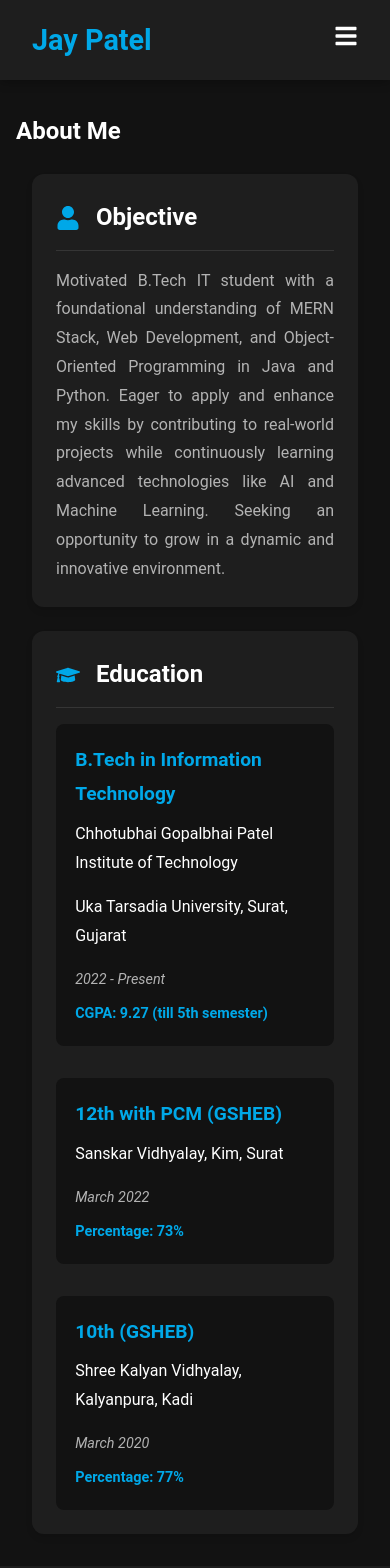
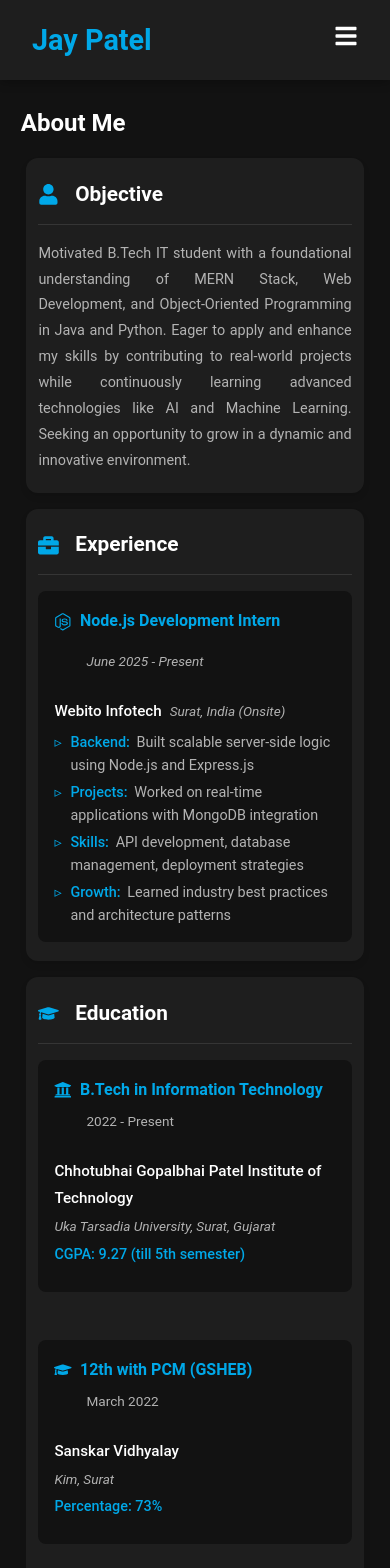
Before and after one commit to Jay-ptl2210/portfolio, a React (Create React App) app: page /about in a window 390 px wide. Shown: the top 1568 px of the page. Built offline with nearby package versions, Linux system fonts and the light colour scheme.

Commit message:
Add Experience

```diff
--- a/src/components/About.css
+++ b/src/components/About.css
@@ -1,5 +1,5 @@
 .about {
-  padding: 3rem 0;
+  padding: 3rem 1rem;
   min-height: calc(100vh - 6rem); /* Subtract navbar and footer height */
   background-color: var(--background-dark);
 }
@@ -10,6 +10,7 @@
   gap: 2rem;
   max-width: 900px;
   margin: 2rem auto 0;
+  padding: 0 1rem;
 }
 
 .about-section {
@@ -18,6 +19,7 @@
   padding: 2rem;
   box-shadow: 0 4px 6px rgba(0, 0, 0, 0.1);
   transition: transform 0.3s ease, box-shadow 0.3s ease;
+  width: 100%;
 }
 
 .about-section:hover {
@@ -62,49 +64,89 @@
   gap: 2rem;
 }
 
-.education-item {
-  padding: 1.5rem;
+.education-section .education-item,
+.experience-section .experience-item {
+  padding: 1.2rem;
   background-color: var(--background-dark);
   border-radius: 8px;
   transition: transform 0.3s ease;
+  margin-bottom: 1rem;
+  width: 100%;
 }
 
-.education-item:hover {
+.education-section .education-item:last-child,
+.experience-section .experience-item:last-child {
+  margin-bottom: 0;
+}
+
+.education-section .education-item:hover,
+.experience-section .experience-item:hover {
   transform: translateX(10px);
 }
 
-.education-item h4 {
-  color: var(--primary-color);
-  font-size: 1.3rem;
-  margin: 0 0 0.5rem 0;
+.education-section .education-header,
+.experience-section .role-header {
+  display: flex;
+  align-items: center;
+  justify-content: space-between;
+  gap: 0.8rem;
+  margin-bottom: 0.5rem;
+  flex-wrap: wrap;
 }
 
-.education-item .institute {
-  color: var(--text-primary);
-  font-size: 1.1rem;
-  margin: 0 0 1rem 0;
+.education-section .education-title,
+.experience-section .role-title {
+  display: flex;
+  align-items: center;
+  gap: 0.8rem;
+  flex: 1;
+  min-width: 200px;
 }
 
-.education-details {
+.education-section .education-icon {
+  color: var(--primary-color);
+  font-size: 1.2rem;
   display: flex;
-  justify-content: space-between;
   align-items: center;
-  gap: 1rem;
 }
 
-.education-details p {
+.education-section .education-header h4,
+.experience-section .role-header h4 {
+  color: var(--primary-color);
+  font-size: 1.1rem;
   margin: 0;
-  font-size: 1rem;
+  font-weight: 600;
 }
 
-.period {
+.education-section .duration,
+.experience-section .duration {
+  white-space: nowrap;
+}
+
+.education-section .institute-info,
+.experience-section .company-info {
+  margin: 0.5rem 0;
+}
+
+.education-section .institute-name {
+  color: var(--text-primary);
+  font-size: 1rem;
+  margin: 0;
+  font-weight: 500;
+}
+
+.education-section .institute-location {
   color: var(--text-secondary);
+  font-size: 0.9rem;
+  margin: 0.1rem 0;
   font-style: italic;
 }
 
-.grade {
+.education-section .grade {
   color: var(--primary-color);
-  font-weight: 600;
+  font-size: 0.95rem;
+  margin: 0.3rem 0 0;
+  font-weight: 500;
 }
 
 .skills {
@@ -440,20 +482,132 @@
   color: var(--primary-color);
 }
 
+.experience-section .experience-item {
+  padding: 1.2rem;
+  background-color: var(--background-dark);
+  border-radius: 8px;
+  transition: transform 0.3s ease;
+}
+
+.experience-section .experience-item:hover {
+  transform: translateX(10px);
+}
+
+.experience-section .role-header {
+  display: flex;
+  align-items: center;
+  justify-content: space-between;
+  gap: 0.8rem;
+  margin-bottom: 0.5rem;
+}
+
+.experience-section .role-title {
+  display: flex;
+  align-items: center;
+  gap: 0.8rem;
+}
+
+.experience-section .role-icon {
+  color: var(--primary-color);
+  font-size: 1.2rem;
+  display: flex;
+  align-items: center;
+}
+
+.experience-section .role-header h4 {
+  color: var(--primary-color);
+  font-size: 1.1rem;
+  margin: 0;
+  font-weight: 600;
+}
+
+.experience-section .duration {
+  color: var(--text-secondary);
+  font-size: 0.9rem;
+  font-style: italic;
+}
+
+.experience-section .company-info {
+  margin-bottom: 0.5rem;
+}
+
+.experience-section .company-name {
+  color: var(--text-primary);
+  font-size: 1rem;
+  margin: 0;
+  font-weight: 500;
+}
+
+.experience-section .location {
+  color: var(--text-secondary);
+  font-size: 0.9rem;
+  margin: 0.1rem 0;
+  font-style: italic;
+}
+
+.experience-section .experience-details h5 {
+  color: var(--text-primary);
+  font-size: 1rem;
+  margin: 0 0 0.5rem 0;
+  font-weight: 500;
+}
+
+.experience-section .experience-details ul {
+  list-style-type: none;
+  padding-left: 0;
+  margin: 0;
+}
+
+.experience-section .experience-details li {
+  color: var(--text-secondary);
+  margin-bottom: 0.5rem;
+  padding-left: 1.2rem;
+  position: relative;
+  line-height: 1.4;
+  font-size: 0.95rem;
+}
+
+.experience-section .experience-details li:last-child {
+  margin-bottom: 0;
+}
+
+.experience-section .experience-details li::before {
+  content: "▹";
+  color: var(--primary-color);
+  position: absolute;
+  left: 0;
+  font-size: 1rem;
+}
+
+.experience-section .highlight {
+  color: var(--primary-color);
+  font-weight: 500;
+  margin-right: 0.2rem;
+}
+
+.experience-section .company-link {
+  color: var(--text-primary);
+  text-decoration: none;
+  transition: color 0.3s ease;
+}
+
+.experience-section .company-link:hover {
+  color: var(--primary-color);
+}
+
 @media screen and (max-width: 768px) {
   .about {
-    padding: 2rem 0;
-    min-height: calc(100vh - 4rem);
+    padding: 2rem 0.5rem;
   }
 
   .about-grid {
+    margin-top: 1rem;
+    padding: 0 0.5rem;
     gap: 1.5rem;
-    margin-top: 1.5rem;
-    padding: 0 1rem;
   }
 
   .about-section {
-    padding: 1.5rem;
+    padding: 1.5rem 1rem;
   }
 
   .section-header {
@@ -462,109 +616,133 @@
   }
 
   .section-icon {
-    font-size: 1.5rem;
+    font-size: 1.3rem;
   }
 
   .section-header h3 {
-    font-size: 1.5rem;
+    font-size: 1.3rem;
   }
 
   .section-content {
     font-size: 1rem;
   }
 
-  .education-item {
-    padding: 1.2rem;
+  .education-section .education-item,
+  .experience-section .experience-item {
+    padding: 1rem;
   }
 
-  .education-item h4 {
-    font-size: 1.2rem;
+  .education-section .education-header,
+  .experience-section .role-header {
+    gap: 0.5rem;
   }
 
-  .education-item .institute {
+  .education-section .education-title,
+  .experience-section .role-title {
+    gap: 0.5rem;
+    min-width: 160px;
+  }
+
+  .education-section .education-icon,
+  .experience-section .role-icon {
+    font-size: 1.1rem;
+  }
+
+  .education-section .education-header h4,
+  .experience-section .role-header h4 {
     font-size: 1rem;
   }
 
-  .education-details {
+  .education-section .institute-name,
+  .experience-section .company-name {
+    font-size: 0.95rem;
+  }
+
+  .education-section .institute-location,
+  .experience-section .location,
+  .education-section .duration,
+  .experience-section .duration {
+    font-size: 0.85rem;
+  }
+
+  .education-section .grade {
+    font-size: 0.9rem;
+    margin-top: 0.2rem;
+  }
+
+  .experience-section .experience-details li {
+    font-size: 0.9rem;
+    padding-left: 1rem;
+    margin-bottom: 0.4rem;
+  }
+
+  .experience-section .experience-details li::before {
+    font-size: 0.9rem;
+  }
+}
+
+/* Extra small screens */
+@media screen and (max-width: 480px) {
+  .about {
+    padding: 1.5rem 0.3rem;
+  }
+
+  .about-grid {
+    padding: 0 0.3rem;
+    gap: 1rem;
+  }
+
+  .about-section {
+    padding: 1.2rem 0.8rem;
+  }
+
+  .education-section .education-header,
+  .experience-section .role-header {
     flex-direction: column;
     align-items: flex-start;
-    gap: 0.5rem;
+    gap: 0.3rem;
   }
 
-  .education-details p {
+  .education-section .duration,
+  .experience-section .duration {
+    margin-left: 2rem;
+  }
+
+  .education-section .education-title,
+  .experience-section .role-title {
+    min-width: 140px;
+  }
+
+  .section-content {
     font-size: 0.9rem;
   }
 
-  .skills h3 {
-    font-size: 1.5rem;
+  .experience-section .experience-details ul {
+    padding-left: 0;
   }
 
-  .experience h3 {
-    font-size: 1.5rem;
+  .experience-section .highlight {
+    display: inline-block;
+    margin-bottom: 0.2rem;
+  }
+}
+
+/* Large screens */
+@media screen and (min-width: 1024px) {
+  .about {
+    padding: 4rem 2rem;
   }
 
-  .experience-item h4 {
-    font-size: 1.2rem;
+  .about-grid {
+    max-width: 1000px;
   }
 
-  .experience-item li {
-    font-size: 0.95rem;
+  .about-section {
+    padding: 2.5rem;
   }
 
-  .objective h3 {
-    font-size: 1.5rem;
-  }
-
-  .objective p {
-    font-size: 1rem;
-  }
-
-  .skill-category {
-    padding: 1.2rem;
-  }
-
-  .skill-category h4 {
-    font-size: 1.1rem;
-  }
-
-  .experience-card {
-    padding: 1.2rem;
-  }
-
-  .experience-card h4 {
-    font-size: 1.2rem;
-  }
-
-  .experience-card .company,
-  .experience-card .company-subtitle {
-    font-size: 1rem;
-  }
-
-  .experience-card .location {
-    font-size: 0.9rem;
-  }
-
-  .experience-card .experience-details {
-    flex-direction: column;
-    align-items: flex-start;
-    gap: 0.5rem;
-    margin-bottom: 1rem;
-  }
-
-  .experience-card .period,
-  .experience-card .duration {
-    font-size: 0.9rem;
-  }
-
-  .experience-card .responsibilities li {
-    font-size: 0.95rem;
-  }
-
-  .experience-card .tech-stack {
-    padding: 0.6rem 0.8rem;
-  }
-
-  .experience-card .tech-stack p {
-    font-size: 0.9rem;
+  .education-section .education-item,
+  .experience-section .experience-item {
+    padding: 1.5rem;
   }
 }
--- a/src/components/About.js
+++ b/src/components/About.js
@@ -1,5 +1,5 @@
 import React from 'react';
-import { FaGraduationCap, FaUser } from 'react-icons/fa';
+import { FaGraduationCap, FaUser, FaBriefcase, FaNodeJs, FaUniversity } from 'react-icons/fa';
 import './About.css';
 
 const About = () => {
@@ -26,6 +26,48 @@ const About = () => {
               </div>
             </div>
 
+            <div className="about-section experience-section">
+              <div className="section-header">
+                <FaBriefcase className="section-icon"/>
+                <h3>Experience</h3>
+              </div>
+              <div className="section-content">
+                <div className="experience-item">
+                  <div className="role-header">
+                    <div className="role-title">
+                      <span className="role-icon"><FaNodeJs /></span>
+                      <h4>Node.js Development Intern</h4>
+                    </div>
+                    <span className="duration">June 2025 - Present</span>
+                  </div>
+                  <div className="company-info">
+                    <p className="company-name">
+                      <a href="https://webitoinfotech.com/" target="_blank" rel="noopener noreferrer" className="company-link">
+                        Webito Infotech
+                      </a>
+                    </p>
+                    <p className="location">Surat, India (Onsite)</p>
+                  </div>
+                  <div className="experience-details">
+                    <ul>
+                      <li>
+                        <span className="highlight">Backend:</span> Built scalable server-side logic using Node.js and Express.js
+                      </li>
+                      <li>
+                        <span className="highlight">Projects:</span> Worked on real-time applications with MongoDB integration
+                      </li>
+                      <li>
+                        <span className="highlight">Skills:</span> API development, database management, deployment strategies
+                      </li>
+                      <li>
+                        <span className="highlight">Growth:</span> Learned industry best practices and architecture patterns
+                      </li>
+                    </ul>
+                  </div>
+                </div>
+              </div>
+            </div>
+
             <div className="about-section education-section">
               <div className="section-header">
                 <FaGraduationCap className="section-icon"/>
@@ -33,28 +75,46 @@ const About = () => {
               </div>
               <div className="section-content">
                 <div className="education-item">
-                  <h4>B.Tech in Information Technology</h4>
-                  <p className="institute">Chhotubhai Gopalbhai Patel Institute of Technology</p>
-                  <p className="institute">Uka Tarsadia University, Surat, Gujarat</p>
-                  <div className="education-details">
-                    <p className="period">2022 - Present</p>
+                  <div className="education-header">
+                    <div className="education-title">
+                      <span className="education-icon"><FaUniversity /></span>
+                      <h4>B.Tech in Information Technology</h4>
+                    </div>
+                    <span className="duration">2022 - Present</span>
+                  </div>
+                  <div className="institute-info">
+                    <p className="institute-name">Chhotubhai Gopalbhai Patel Institute of Technology</p>
+                    <p className="institute-location">Uka Tarsadia University, Surat, Gujarat</p>
                     <p className="grade">CGPA: 9.27 (till 5th semester)</p>
                   </div>
                 </div>
+
                 <div className="education-item">
-                  <h4>12th with PCM (GSHEB)</h4>
-                  <p className="institute">Sanskar Vidhyalay, Kim, Surat</p>
-                  <div className="education-details">
-                    <p className="period">March 2022</p>
+                  <div className="education-header">
+                    <div className="education-title">
+                      <span className="education-icon"><FaGraduationCap /></span>
+                      <h4>12th with PCM (GSHEB)</h4>
+                    </div>
+                    <span className="duration">March 2022</span>
+                  </div>
+                  <div className="institute-info">
+                    <p className="institute-name">Sanskar Vidhyalay</p>
+                    <p className="institute-location">Kim, Surat</p>
                     <p className="grade">Percentage: 73%</p>
                   </div>
                 </div>
 
                 <div className="education-item">
-                  <h4>10th (GSHEB)</h4>
-                  <p className="institute">Shree Kalyan Vidhyalay, Kalyanpura, Kadi</p>
-                  <div className="education-details">
-                    <p className="period">March 2020</p>
+                  <div className="education-header">
+                    <div className="education-title">
+                      <span className="education-icon"><FaGraduationCap /></span>
+                      <h4>10th (GSHEB)</h4>
+                    </div>
+                    <span className="duration">March 2020</span>
+                  </div>
+                  <div className="institute-info">
+                    <p className="institute-name">Shree Kalyan Vidhyalay</p>
+                    <p className="institute-location">Kalyanpura, Kadi</p>
                     <p className="grade">Percentage: 77%</p>
                   </div>
                 </div>
@@ -66,5 +126,4 @@ const About = () => {
     </section>
   );
 };
-
 export default About;
```
